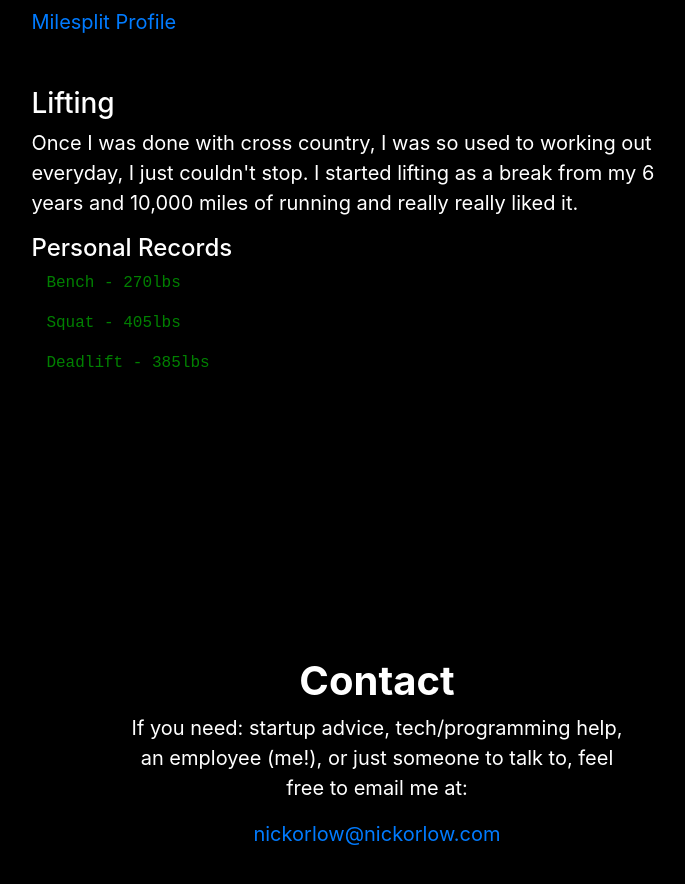
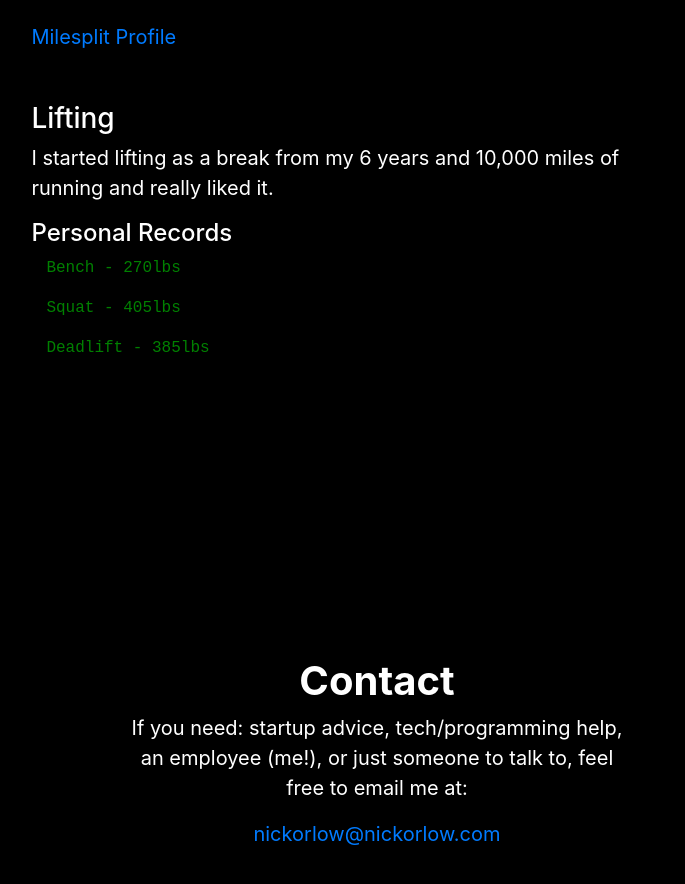
Before and after one commit to nickorlow/personal-site, a React (Create React App) app: page / in a window 1280 px wide. Shown: the part 4225-5109 px from the top of the page, without its empty margins (263-948 px from the left). Built offline with nearby package versions, Linux system fonts and the light colour scheme.

Commit message:
Update Hobbies.ts

```diff
--- a/src/static/data/Hobbies.ts
+++ b/src/static/data/Hobbies.ts
@@ -12,7 +12,7 @@ const RunningHobby: InfoCardProps = {
 
 const Lifting: InfoCardProps = {
     title: "Lifting",
-    description: "Once I was done with cross country, I was so used to working out everyday, I just couldn't stop. I started lifting as a break from my 6 years and 10,000 miles of running and really really liked it.",
+    description: "I started lifting as a break from my 6 years and 10,000 miles of running and really liked it.",
     listTitle: "Personal Records",
     list:["Bench - 270lbs", "Squat - 405lbs", "Deadlift - 385lbs"],
     listClassName: "col-12"
```
